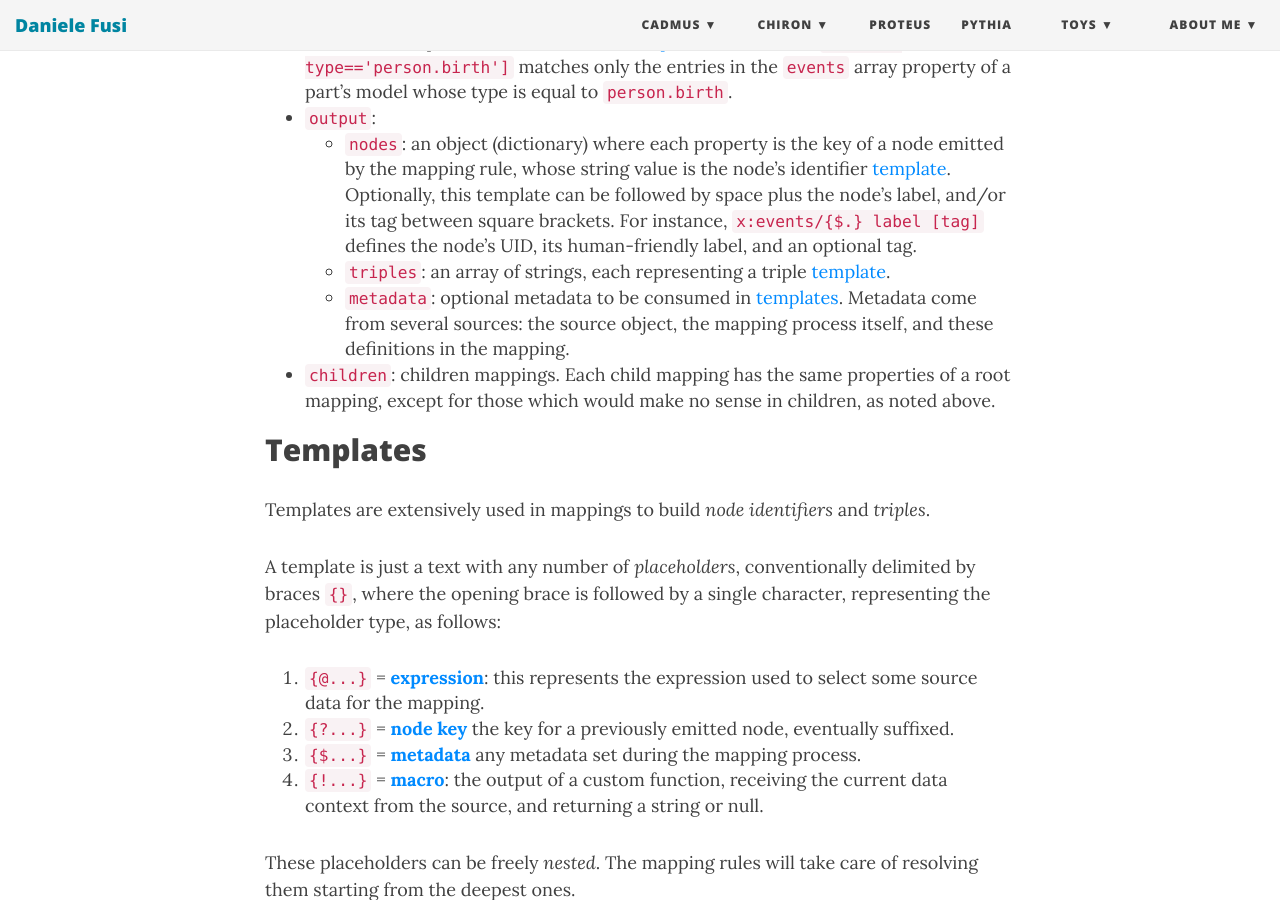
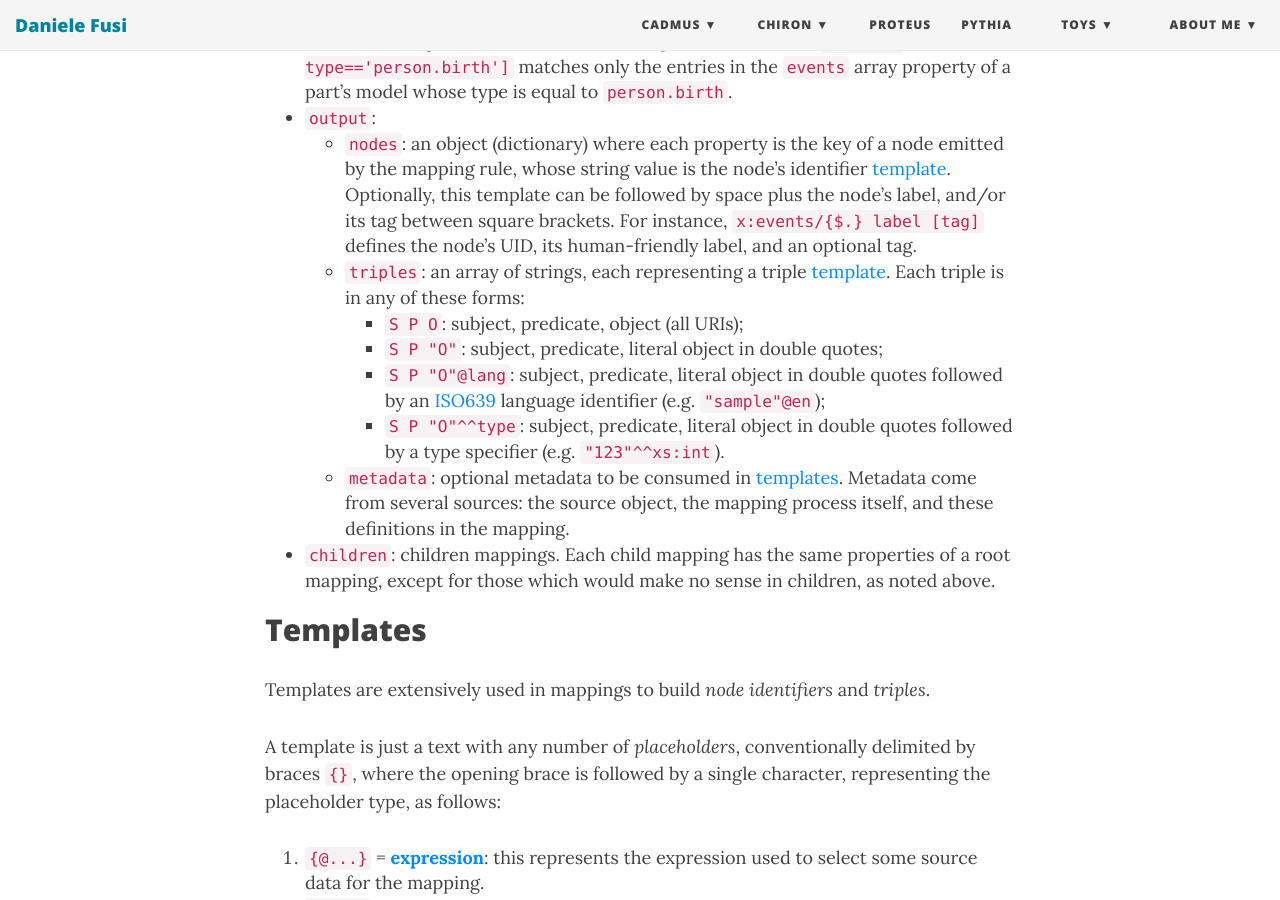
Before and after one commit to Myrmex/overview, a Jekyll site: the page built from cadmus/dev/concepts/graph-mappings.md, in a window 1280 px wide and 900 px high, scrolled down 5106 px. Built offline with Jekyll 4.4.1, drawn with Linux system fonts in a browser that asks for light colours; nearby versions of some CDN libraries.

Commit message:
Update graph-mappings.md

```diff
--- a/cadmus/dev/concepts/graph-mappings.md
+++ b/cadmus/dev/concepts/graph-mappings.md
@@ -123,7 +123,11 @@ The mapping model contains these properties:
 - `source`\*: the source expression representing the data selected by this mapping. In the current implementation this is a [JMES path](https://jmespath.org/). For instance, `events[?type=='person.birth']` matches only the entries in the `events` array property of a part's model whose type is equal to `person.birth`.
 - `output`:
   - `nodes`: an object (dictionary) where each property is the key of a node emitted by the mapping rule, whose string value is the node's identifier [template](#templates). Optionally, this template can be followed by space plus the node's label, and/or its tag between square brackets. For instance, `x:events/{$.} label [tag]` defines the node's UID, its human-friendly label, and an optional tag.
-  - `triples`: an array of strings, each representing a triple [template](#templates).
+  - `triples`: an array of strings, each representing a triple [template](#templates). Each triple is in any of these forms:
+    - `S P O`: subject, predicate, object (all URIs);
+    - `S P "O"`: subject, predicate, literal object in double quotes;
+    - `S P "O"@lang`: subject, predicate, literal object in double quotes followed by an [ISO639](https://en.wikipedia.org/wiki/ISO_639) language identifier (e.g. `"sample"@en`);
+    - `S P "O"^^type`: subject, predicate, literal object in double quotes followed by a type specifier (e.g. `"123"^^xs:int`).
   - `metadata`: optional metadata to be consumed in [templates](#templates). Metadata come from several sources: the source object, the mapping process itself, and these definitions in the mapping.
 - `children`: children mappings. Each child mapping has the same properties of a root mapping, except for those which would make no sense in children, as noted above.
 
```
